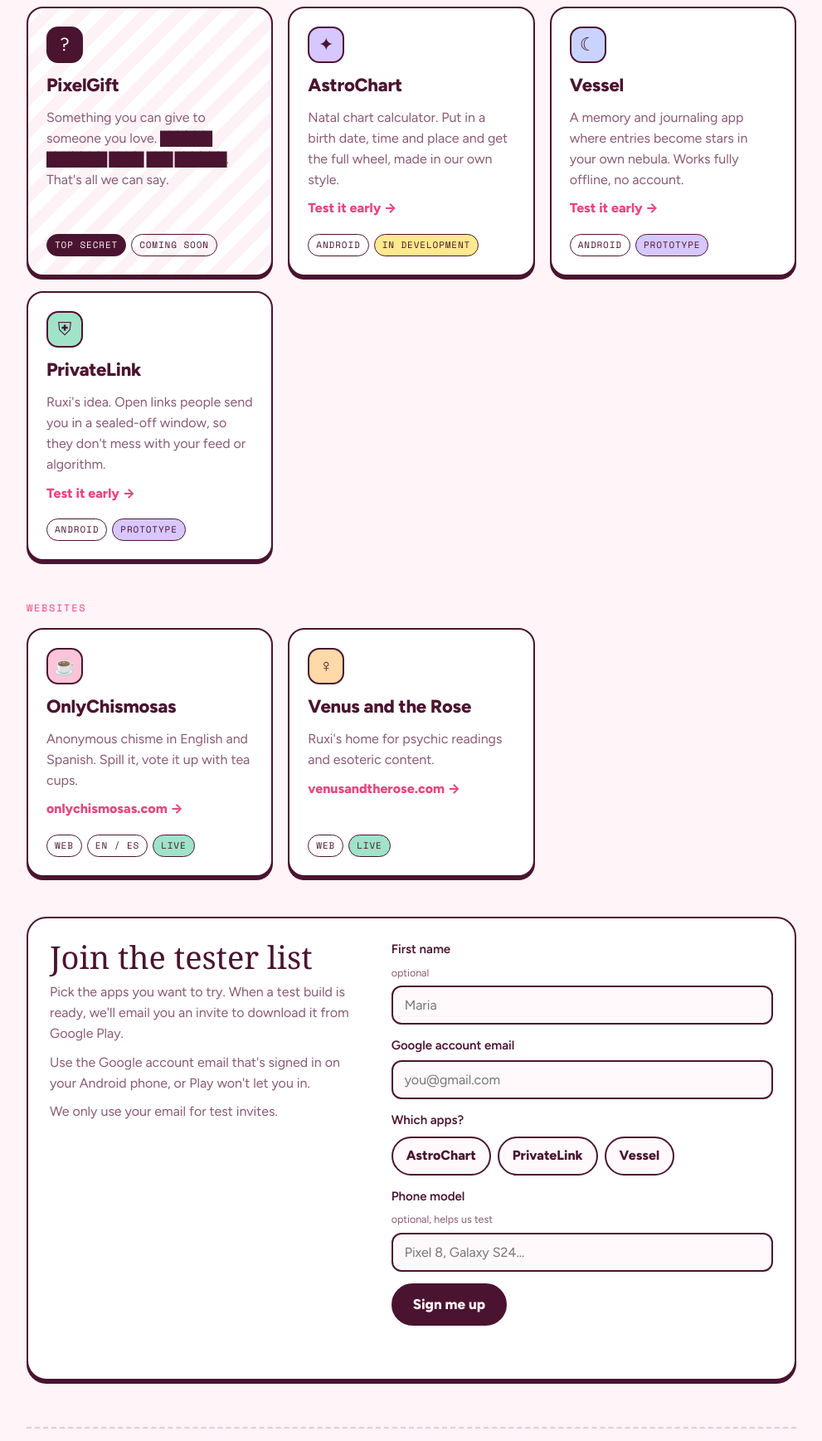
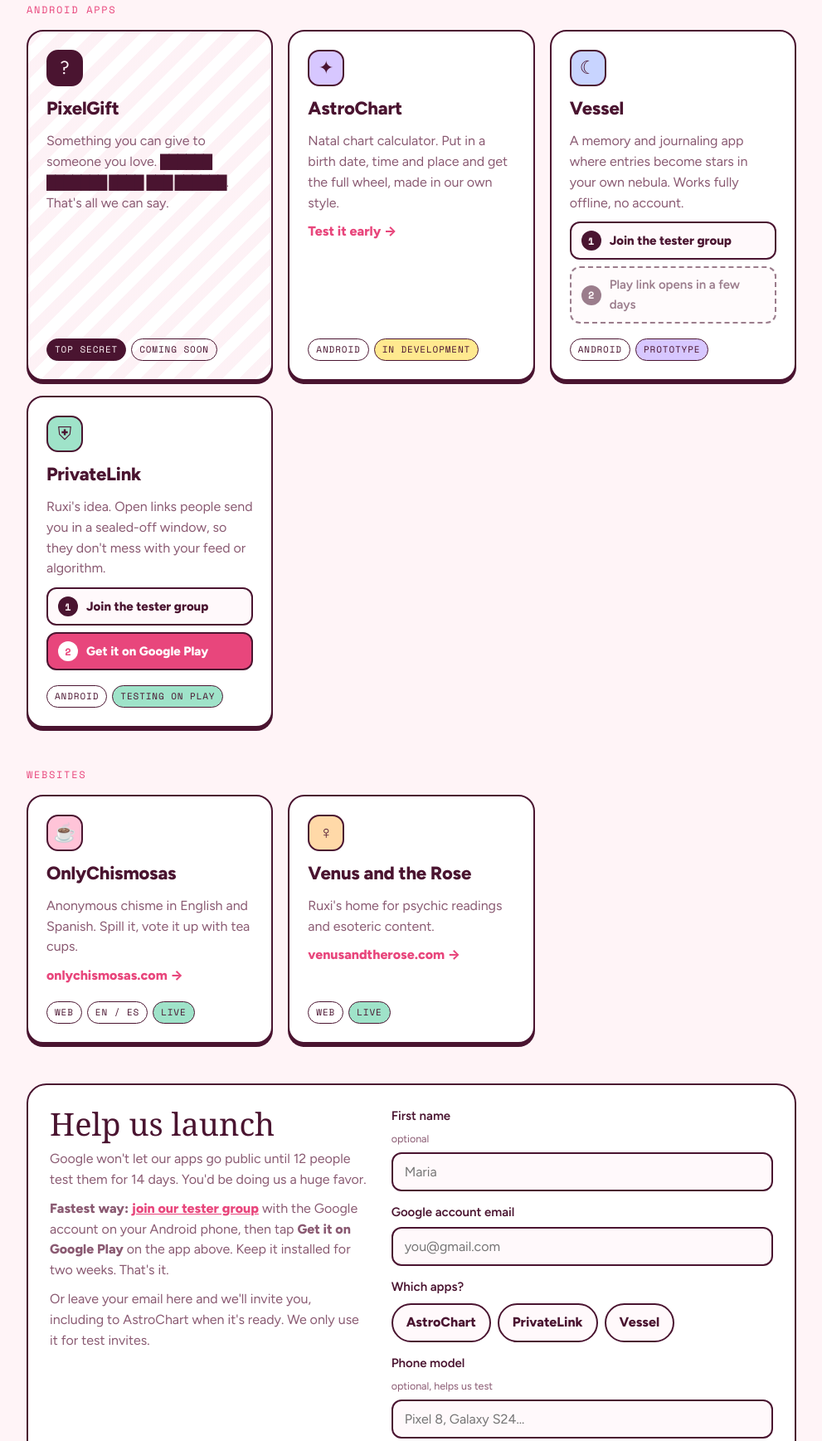
Before and after one commit to kisho911/kisho911.github.io, a plain HTML site: page index.html in a window 1280 px wide. Shown: the part 347-2084 px from the top of the page at 83% size, without its empty margins (144-1135 px from the left). Drawn offline with nearby package versions, Linux system fonts and the light colour scheme; a web font is replaced by a local one.

Commit message:
Tester steps: join group, then get it on Google Play
Co-Authored-By: Claude Opus 5.5 <noreply@anthropic.com>
Claude-Session: https://claude.ai/code/session_01NTrYa1s4i5uoWqX5kBQsBT

```diff
--- a/index.html
+++ b/index.html
@@ -53,6 +53,14 @@ section+section{margin-top:48px}
 .ticket.secret{background-image:repeating-linear-gradient(-45deg, transparent 0 14px, color-mix(in srgb, var(--rose) 7%, transparent) 14px 28px)}
 .redact{color:var(--ink); letter-spacing:-1px; user-select:none}
 
+.steps{display:flex; flex-direction:column; gap:8px}
+.step{display:flex; align-items:center; gap:10px; text-decoration:none; font-weight:800; font-size:15px; color:var(--ink); border:2px solid var(--ink); border-radius:12px; padding:9px 12px; background:var(--field)}
+.step b{display:grid; place-items:center; width:24px; height:24px; flex:none; border-radius:50%; background:var(--ink); color:var(--bg); font:700 12px var(--mono)}
+.step:hover{background:var(--surface)}
+.step.play{background:var(--rose); color:#fff}
+.step.play b{background:#fff; color:var(--rose)}
+.step.off{opacity:.55; font-weight:600; border-style:dashed}
+.about a{color:var(--rose); font-weight:700}
 /* tester form */
 .signup{background:var(--surface); border:2px solid var(--ink); border-radius:24px; padding:26px; box-shadow:0 4px 0 var(--ink); display:grid; grid-template-columns:1fr 1.2fr; gap:28px}
 .signup h2{font-family:var(--display); font-weight:400; font-size:clamp(28px,6vw,38px); line-height:1.08; margin:0 0 10px; text-wrap:balance}
@@ -86,7 +94,7 @@ footer{margin-top:56px; padding-top:20px; border-top:2px dashed var(--line); col
   <header>
     <span class="kicker">Made in Astoria, NY</span>
     <h1>Kisho <span class="amp">&amp;</span> Ruxi Workshop</h1>
-    <p class="lede">Apps, tools and little websites we make together. Some are still cooking. Want to try them before anyone else? Get on the tester list.</p>
+    <p class="lede">Apps, tools and little websites we make together. Some are still cooking. Two of our apps are in testing on Google Play right now, and we need testers to launch them.</p>
     <a class="cta" href="#testers">Become a tester</a>
   </header>
 
@@ -110,15 +118,21 @@ footer{margin-top:56px; padding-top:20px; border-top:2px dashed var(--line); col
         <div class="swatch" style="background:var(--sky)">☾</div>
         <h2>Vessel</h2>
         <p>A memory and journaling app where entries become stars in your own nebula. Works fully offline, no account.</p>
-        <a class="go" href="#testers" data-app="Vessel">Test it early →</a>
+        <div class="steps">
+          <a class="step" href="https://groups.google.com/g/kisho-ruxi-testers" target="_blank" rel="noopener"><b>1</b>Join the tester group</a>
+          <span class="step off"><b>2</b>Play link opens in a few days</span>
+        </div>
         <div class="tags"><span class="tag">Android</span><span class="tag s-proto">Prototype</span></div>
       </article>
       <article class="ticket">
         <div class="swatch" style="background:var(--mint)">⛨</div>
         <h2>PrivateLink</h2>
         <p>Ruxi's idea. Open links people send you in a sealed-off window, so they don't mess with your feed or algorithm.</p>
-        <a class="go" href="#testers" data-app="PrivateLink">Test it early →</a>
-        <div class="tags"><span class="tag">Android</span><span class="tag s-proto">Prototype</span></div>
+        <div class="steps">
+          <a class="step" href="https://groups.google.com/g/kisho-ruxi-testers" target="_blank" rel="noopener"><b>1</b>Join the tester group</a>
+          <a class="step play" href="https://play.google.com/apps/testing/com.kisho911.privatelink" target="_blank" rel="noopener"><b>2</b>Get it on Google Play</a>
+        </div>
+        <div class="tags"><span class="tag">Android</span><span class="tag s-live">Testing on Play</span></div>
       </article>
     </div>
   </section>
@@ -146,10 +160,10 @@ footer{margin-top:56px; padding-top:20px; border-top:2px dashed var(--line); col
   <section id="testers">
     <div class="signup">
       <div class="about">
-        <h2>Join the tester list</h2>
-        <p>Pick the apps you want to try. When a test build is ready, we'll email you an invite to download it from Google Play.</p>
-        <p>Use the Google account email that's signed in on your Android phone, or Play won't let you in.</p>
-        <p>We only use your email for test invites.</p>
+        <h2>Help us launch</h2>
+        <p>Google won't let our apps go public until 12 people test them for 14 days. You'd be doing us a huge favor.</p>
+        <p><strong>Fastest way:</strong> <a href="https://groups.google.com/g/kisho-ruxi-testers" target="_blank" rel="noopener">join our tester group</a> with the Google account on your Android phone, then tap <strong>Get it on Google Play</strong> on the app above. Keep it installed for two weeks. That's it.</p>
+        <p>Or leave your email here and we'll invite you, including to AstroChart when it's ready. We only use it for test invites.</p>
       </div>
       <form id="signup" novalidate>
         <label class="f" for="name">First name <small>optional</small>
```
